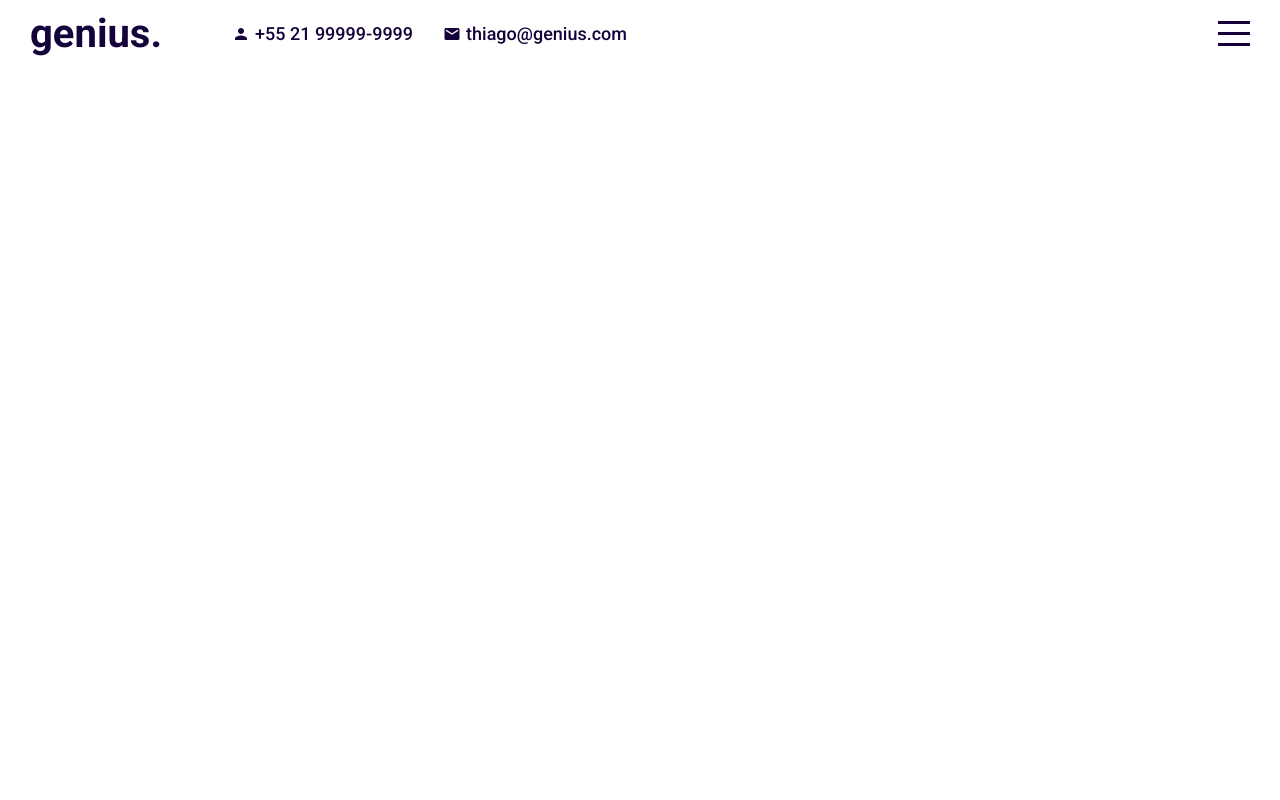
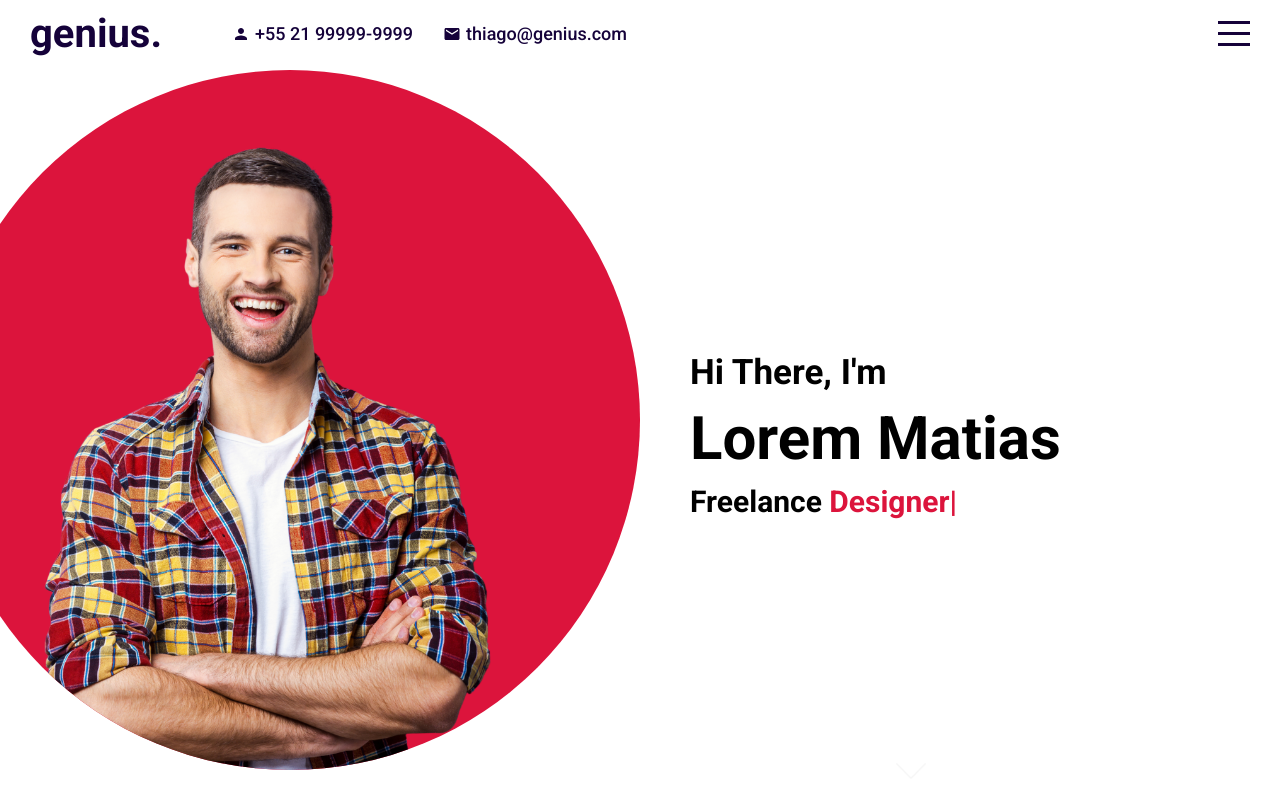
Before and after one commit to thiagomartns/portfolio-react, a React (Create React App) app: page / in a window 1280 px wide. Built offline with nearby package versions, Linux system fonts and the light colour scheme.

Commit message:
Componente 'intro' adicionado

```diff
--- a/package.json
+++ b/package.json
@@ -8,6 +8,7 @@
     "@testing-library/jest-dom": "^5.16.5",
     "@testing-library/react": "^13.4.0",
     "@testing-library/user-event": "^13.5.0",
+    "ityped": "^1.0.3",
     "react": "^18.2.0",
     "react-dom": "^18.2.0",
     "react-scripts": "5.0.1",
--- a/src/App.jsx
+++ b/src/App.jsx
@@ -1,6 +1,7 @@
 
 import { useState } from 'react';
-import './App.scss';
+import './app.scss'
+import Intro from './components/intro/Intro';
 import Menu from './components/menu/Menu';
 import Topbar from './components/topbar/Topbar';
 
@@ -12,6 +13,9 @@
     <div className="App">
       <Topbar menuOpen={menuOpen} setMenuOpen={setMenuOpen} />
       <Menu menuOpen={menuOpen} setMenuOpen={setMenuOpen} />
+      <div className="sections">
+        <Intro />
+      </div>
     </div>
   );
 }
--- /dev/null
+++ b/src/components/intro/Intro.jsx
@@ -0,0 +1,41 @@
+import React, { useEffect, useRef } from 'react'
+import './intro.scss'
+import { init } from 'ityped'
+
+const Intro = () => {
+
+  const textRef = useRef()
+
+  useEffect(() => {
+    init(textRef.current, {
+      showCursor: true,
+      backDelay: 1500,
+      backSpeed: 60,
+      strings: ["Developer", "Designer", "Content Creator"],
+    })
+  }, [])
+
+  return (
+    <div className='intro' id='intro'>
+      <div className="left">
+        <div className="imgContainer">
+          <img src="assets/man.png" alt="" />
+        </div>
+      </div>
+      <div className="right">
+        <div className="wrapper">
+          <h2>Hi There, I'm</h2>
+          <h1>Lorem Matias</h1>
+          <h3>
+            Freelance <span ref={textRef}></span>
+          </h3>
+        </div>
+        <a href="#porfolio">
+          <img src="assets/down.png" alt="" />
+        </a>
+      </div>
+    </div>
+  )
+}
+
+export default Intro
--- /dev/null
+++ b/src/components/intro/intro.scss
@@ -0,0 +1,86 @@
+.intro {
+  background-color: #fff;
+  display: flex;
+
+  .left {
+    flex: 0.5;
+    overflow: hidden;
+
+    .imgContainer {
+      width: 700px;
+      height: 700px;
+      background-color: crimson;
+      border-radius: 50%;
+      display: flex;
+      align-items: flex-end;
+      justify-content: center;
+      float: right;
+
+      img {
+        height: 90%;
+      }
+    }
+  }
+
+  .right {
+    flex: 0.5;
+    position: relative;
+
+    .wrapper {
+      width: 100%;
+      height: 100%;
+      padding-left: 50px;
+      display: flex;
+      flex-direction: column;
+      justify-content: center;
+
+      h1 {
+        font-size: 60px;
+        margin: 10px 0;
+      }
+
+      h2 {
+        font-size: 35px;
+      }
+
+      h3 {
+        font-size: 30px;
+
+        span {
+          font-size: inherit;
+          color: crimson;
+        }
+
+        .ityped-cursor {
+          animation: blink 1s infinite;
+        }
+
+        @keyframes blink {
+            50%{
+                opacity: 1;
+            }
+            100%{
+                opacity: 0;
+            }
+        }
+      }
+    }
+
+    a {
+      position: absolute;
+      bottom: 10px;
+      left: 40%;
+
+      img {
+        width: 30px;
+        animation: arrowBlink 2s infinite;
+      }
+
+      @keyframes arrowBlink {
+        100% {
+          opacity: 0;
+        }
+      }
+    }
+  }
+}
```
Also changed, not shown: 1 other file (tests, documents, lock files or other folders).
